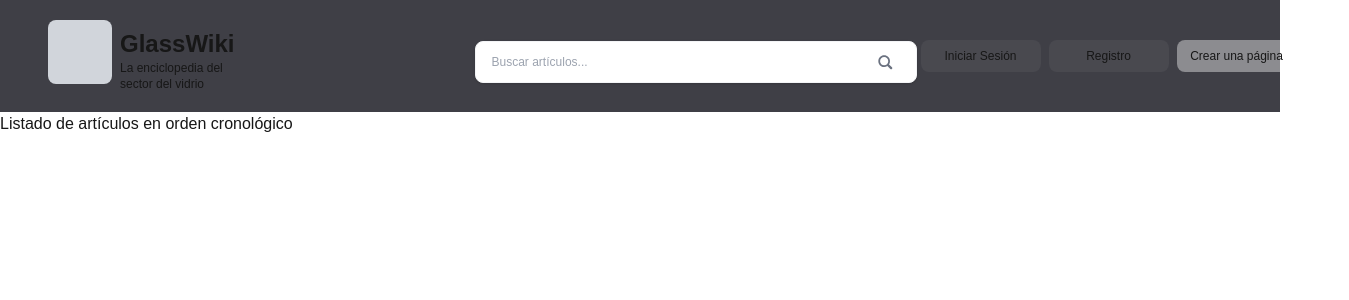
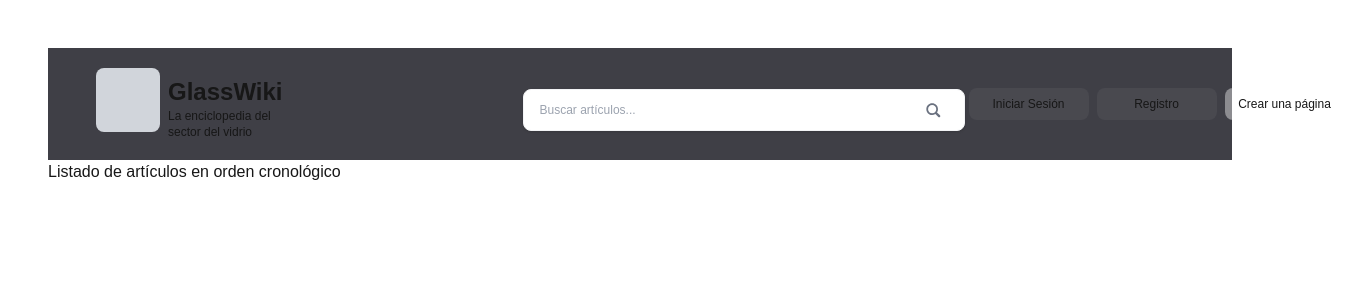
Before and after one commit to frankgimeno3/glasswiki, a Next.js app: page /arts in a window 1280 px wide. Shown: the top 300 px of the page, 1349 px wide, since content can reach past the window. Built offline with nearby package versions, Linux system fonts and the light colour scheme.

Commit message:
vinculo arts a main

```diff
--- a/src/app/arts/page.tsx
+++ b/src/app/arts/page.tsx
@@ -7,7 +7,7 @@ interface ArtsProps {
 
 const Arts: FC<ArtsProps> = ({ }) => {
   return (
-    <div>
+    <div className='min-h-screen p-12'>
         <UnloggedNav/>
         <p>Listado de artículos en orden cronológico</p>
     </div>
--- a/src/app/page.tsx
+++ b/src/app/page.tsx
@@ -1,6 +1,7 @@
 import Image from "next/image";
 import UnloggedNav from "./ui-components/navs/unlogged-nav";
 import Searchbar from "./ui-components/searchbar";
+import Link from "next/link";
 
 export default function Home() {
   return (
@@ -24,6 +25,7 @@ export default function Home() {
       <div className="bg-white shadow-md rounded-lg p-6 w-full mx-6">
       <p className="text-xl">Artículos recientes</p>
       <p className="text-sm">Check</p>
+      <Link href={"/arts"}/>
       </div>
       </div>
       <p className="font-bold text-7xl text-gray-300 mt-24">Página en construcción</p>
```
